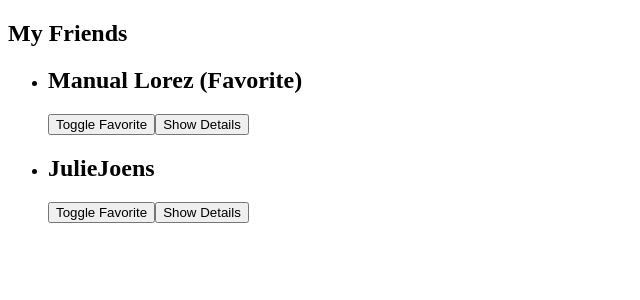
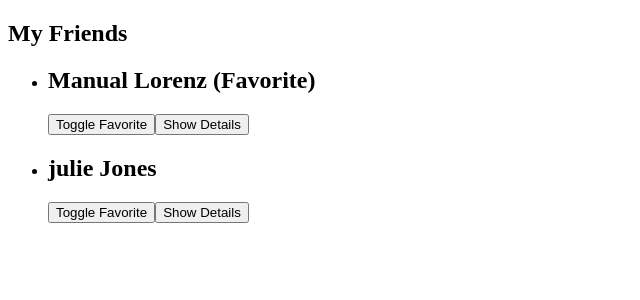
Before and after one commit to FarzaadShojaei/SimpleVuejs, a Vue app: page / in a window 1280 px wide. Shown: the top 300 px of the page, without its empty margins (0-640 px from the left). Built offline with nearby package versions, Linux system fonts and the light colour scheme.

Commit message:
Adding Emit

```diff
--- a/src/App.vue
+++ b/src/App.vue
@@ -2,8 +2,14 @@
 <section>
 <h2>My Friends</h2>
 <ul>
-<FriendContact name="Manual Lorez" phone-number="424-8942" email-address="manuel@localhost.com" is-favorite="1"></FriendContact>
-<FriendContact name="JulieJoens" phone-number="20-249-24" email-address="julie@localhost.com" ></FriendContact>
+<FriendContact v-for="friend in friends"
+:key="friend.id"
+:id="friend.id"
+:name="friend.name"
+ :phone-number="friend.phone"
+ :email-address="friend.email"
+ :is-favorite="friend.isFavorite"
+ @toggle-favorite="toggleFavoriteStatus"></FriendContact>
 </ul>
 
 
@@ -21,18 +27,25 @@ import FriendContact from "./components/FriendContact.vue";
                     id: "manual",
                     name: "Manual Lorenz",
                     phone: "0123 45678 90",
-                    email: "manual@localhost.com"
+                    email: "manual@localhost.com",
+                    isFavorite:true
                 },
                 {
                     id: "julie",
                     name: "julie Jones",
                     phone: "0987 654421 21",
-                    email: "julie@localhost.com"
+                    email: "julie@localhost.com",
+                    isFavorite:false
                 },
-            ]
+            ],
         };
     },
-    methods: {},
+    methods: {
+        toggleFavoriteStatus(friendId){
+           const identifiedFriend= this.friends.find((friend) => friend.id === friendId);
+           identifiedFriend.isFavorite=!identifiedFriend.isFavorite;
+        }
+    },
     computed: {},
     components: { FriendContact }
 }
--- a/src/components/FriendContact.vue
+++ b/src/components/FriendContact.vue
@@ -1,6 +1,6 @@
 <template>
   <li>
-    <h2>{{ name }} {{friendIsFavorite === '1' ? '(Favorite)' : ''}}</h2>
+    <h2>{{ name }} {{isFavorite  ? '(Favorite)' : ''}}</h2>
     <button @click="toggleFavorite">Toggle Favorite</button>
     <button @click="toggleDetails">{{ detailsAreVisible ? 'Hide' : 'Show' }} Details</button>
     <ul v-if="detailsAreVisible">
@@ -26,6 +26,10 @@ export default {
   ],
   */
   props:{
+    id:{
+      type:String,
+      required:true
+    },
     name:{
       type:String,
       required:true,
@@ -39,23 +43,17 @@ export default {
       required:true,
     },
     isFavorite:{
-      type:String, required:true,
-        default:'0',
-        validator:function(value){
-          return value === '1' || value === '0'
-          }
+      type:Boolean, required:false,
+        default:false,
+       // validator:function(value){
+       //   return value === '1' || value === '0'
+       //   }
     },
   },
   data() {
     return {
       detailsAreVisible: false,
-      friend: {
-        id: "manuel",
-        name: "Manuel Lorenz",
-        phone: "0123 45678 90",
-        email: "manuel@localhost.com",
-      },
-      friendIsFavorite:this.isFavorite
+
     };
   },
   methods: {
@@ -64,12 +62,7 @@ export default {
 
     },
     toggleFavorite(){
-      if(this.friendIsFavorite==='1'){
-        this.friendIsFavorite='0';
-
-      }else {
-        this.friendIsFavorite='1';
-      }
+      this.$emit('toggle-favorite',this.id);
     },
   }
 };
```
